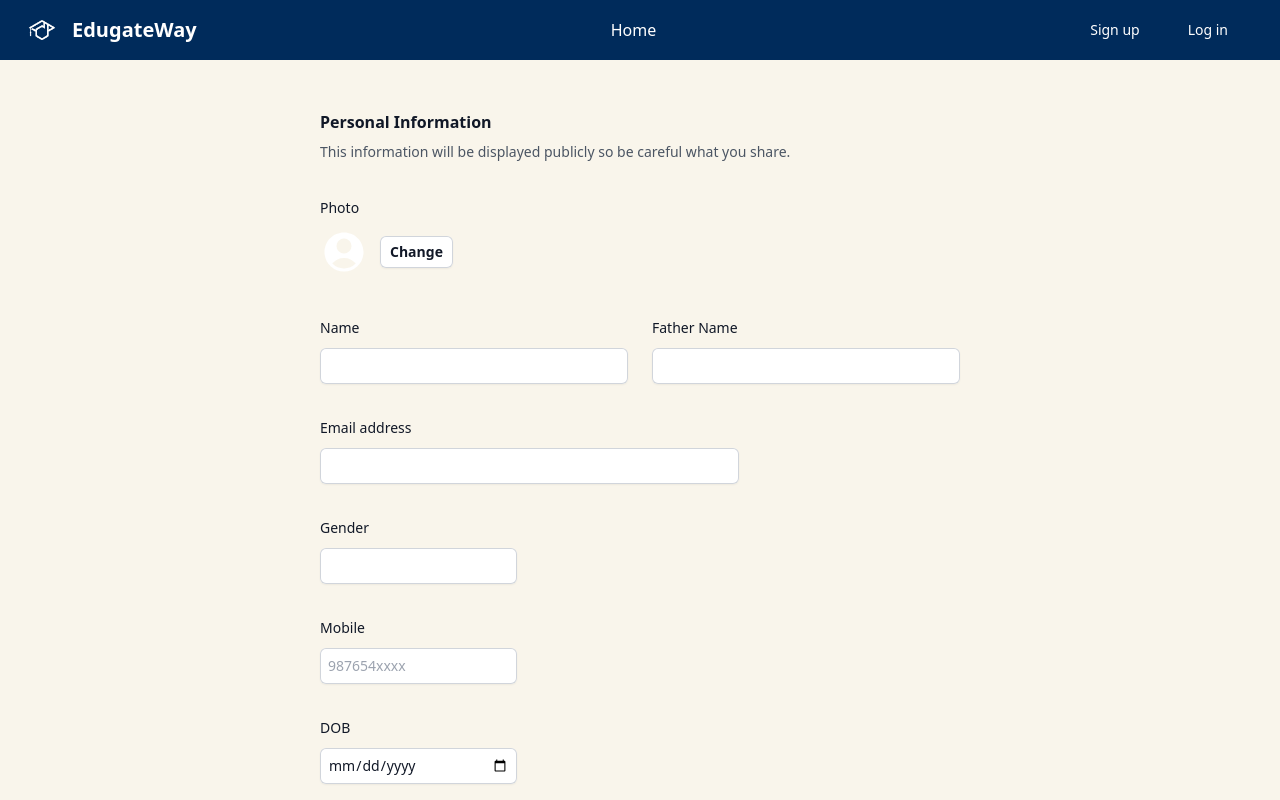
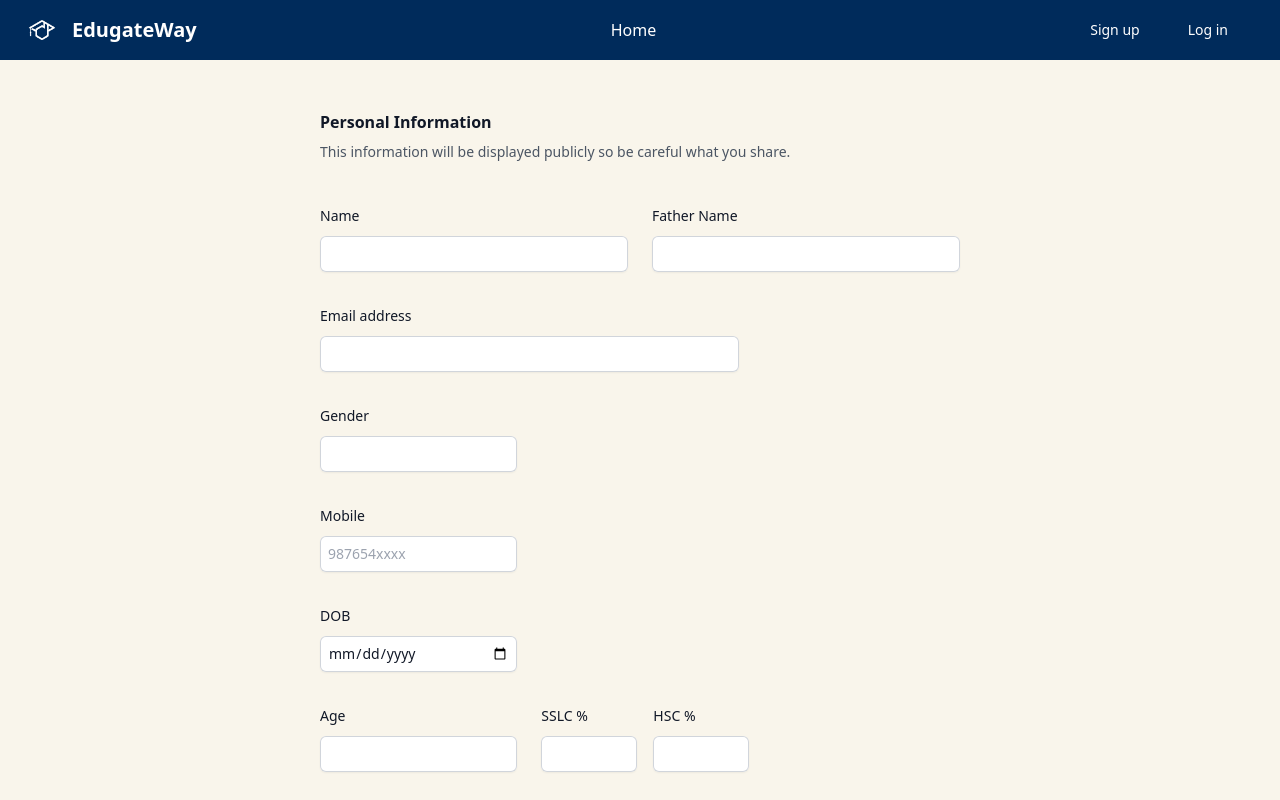
Before and after one commit to Tholkappiar/Advanced-App-Development, a React (Vite) app in the folder FrontEnd/Advance App Development/: page /form/1/1 in a window 1280 px wide. Shown: the top 800 px of the page. Built offline with nearby package versions, Linux system fonts and the light colour scheme.

Commit message:
refactor(FrontEnd): Enrollment

```diff
--- a/FrontEnd/Advance App Development/src/Forms/Cards.jsx
+++ b/FrontEnd/Advance App Development/src/Forms/Cards.jsx
@@ -30,8 +30,8 @@ const Cards = () => {
 						key={college.id}
 						className="flex justify-around  flex-wrap h-[100%] py-10"
 					>
-						<div className="bg-[#F9F5EB] h-[360px] w-[330px] m-4 rounded-lg">
-							<div className="bg-gray-200 m-2 h-3/6 rounded-lg shadow-lg">
+						<div className="bg-[#F9F5EB] h-[350px] w-[350px] m-4 rounded-lg">
+							<div className="bg-gray-200 m-2 h-2/6 rounded-lg shadow-lg">
 								img
 							</div>
 							<div className="font-bold m-2">{college.collegeName}</div>
@@ -39,13 +39,22 @@ const Cards = () => {
 								{college.courses}
 							</div>
 							<div className="font-medium text-gray-700 m-2">
+								{college.course}
+							</div>
+							<div className="font-medium text-gray-700 m-2">
 								{college.addr}
+							</div>
+							<div className="font-medium text-gray-700 m-2">
+								{college.email}
+							</div>
+							<div className="font-medium text-gray-700 m-2">
+								{college.mobile}
 							</div>
 							{/* <div className="font-medium text-gray-700 m-2">
 								{college.Number}
 							</div> */}
 							<div className="flex justify-end">
-								<Link to={`/form/${college.collegeName}/${college.courses}`}>
+								<Link to={`/form/${college.collegeName}/${college.course}`}>
 									<button className="bg-red-400 rounded-lg h-[30px] w-[60px] m-2">
 										Enroll
 									</button>
--- a/FrontEnd/Advance App Development/src/Pages/Admin/AdminDashboard.jsx
+++ b/FrontEnd/Advance App Development/src/Pages/Admin/AdminDashboard.jsx
@@ -4,6 +4,7 @@ import { useState } from "react";
 import DashBoardModal from "../../Components/Modal";
 import CollegeTable from "../../Components/CollegeTable";
 import { debounce } from "lodash";
+import UserTable from "../../Components/UserTable";
 
 const AdminDashboard = () => {
 	const [modalOpen, setModalOpen] = useState(false);
@@ -121,7 +122,7 @@ const AdminDashboard = () => {
 						{isCollegePage ? (
 							<CollegeTable collegeName={collegeName} />
 						) : (
-							<div>thols</div>
+							<UserTable />
 						)}
 					</div>
 				</div>
--- a/FrontEnd/Advance App Development/src/Pages/User/Enrollment.jsx
+++ b/FrontEnd/Advance App Development/src/Pages/User/Enrollment.jsx
@@ -1,4 +1,3 @@
-import { UserCircleIcon } from "@heroicons/react/24/solid";
 import { useState } from "react";
 import { Link, useNavigate, useParams } from "react-router-dom";
 import axiosInstance from "../../utils/axiosInstance";
@@ -6,7 +5,6 @@ import { API_ENDPOINTS } from "../../utils/Constants";
 
 const Enrollment = () => {
 	const { collegeName, courseName } = useParams();
-
 	const navigate = useNavigate();
 
 	const [formData, setFormData] = useState({
@@ -60,27 +58,6 @@ const Enrollment = () => {
 							This information will be displayed publicly so be careful what you
 							share.
 						</p>
-						<div className="col-span-ful pt-8">
-							<label
-								htmlFor="photo"
-								className="block text-sm font-medium leading-6 text-gray-900"
-							>
-								Photo
-							</label>
-							<div className="mt-2 flex items-center gap-x-3">
-								<UserCircleIcon
-									className="h-12 w-12 text-white"
-									aria-hidden="true"
-									id="photo"
-								/>
-								<button
-									type="button"
-									className="rounded-md bg-white px-2.5 py-1.5 text-sm font-semibold text-gray-900 shadow-sm ring-1 ring-inset ring-gray-300 hover:bg-gray-50"
-								>
-									Change
-								</button>
-							</div>
-						</div>
 						<div className="pb-12">
 							<div className="mt-10 grid grid-cols-1 gap-x-6 gap-y-8 sm:grid-cols-6">
 								<div className="sm:col-span-3">
```
